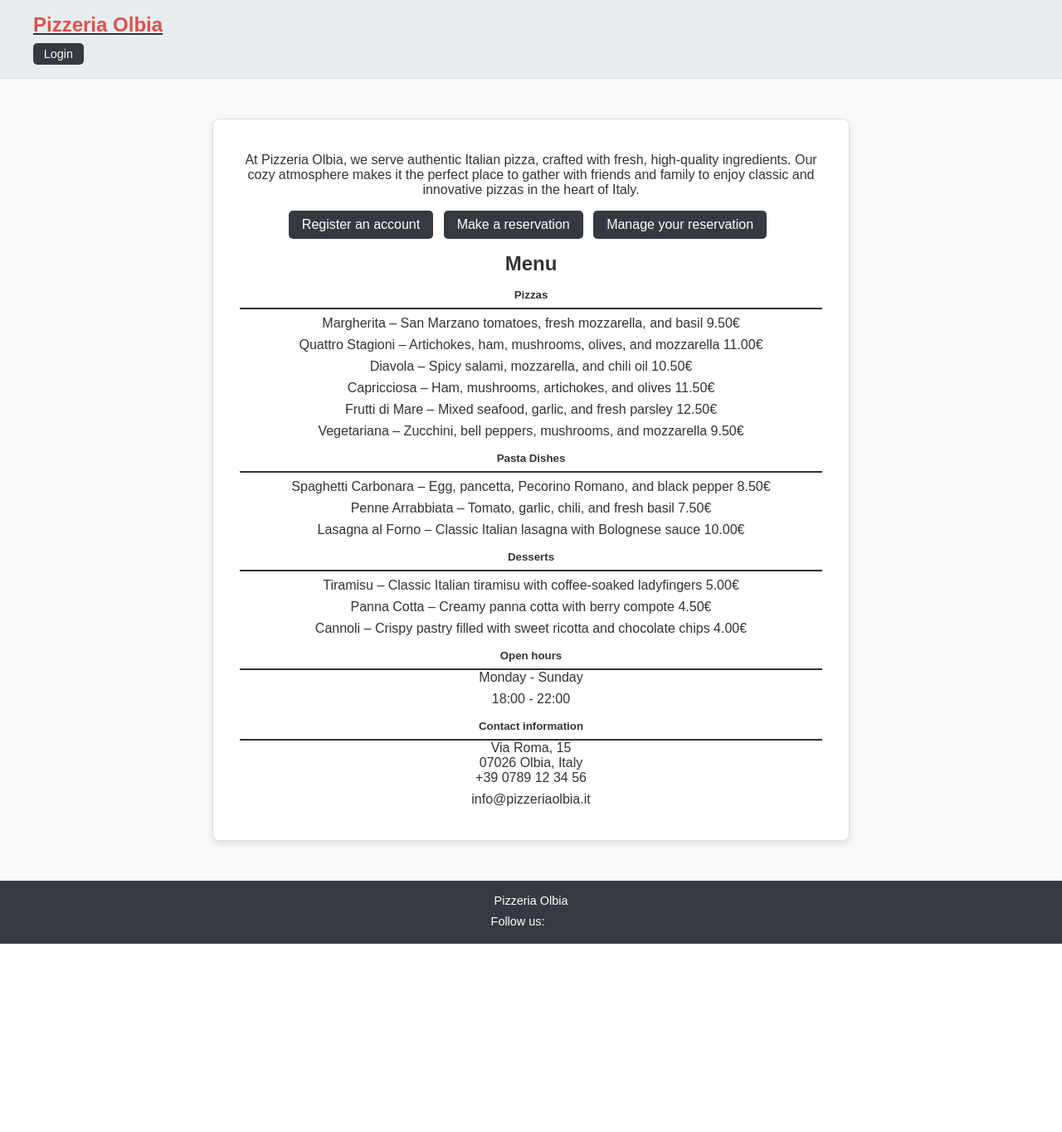
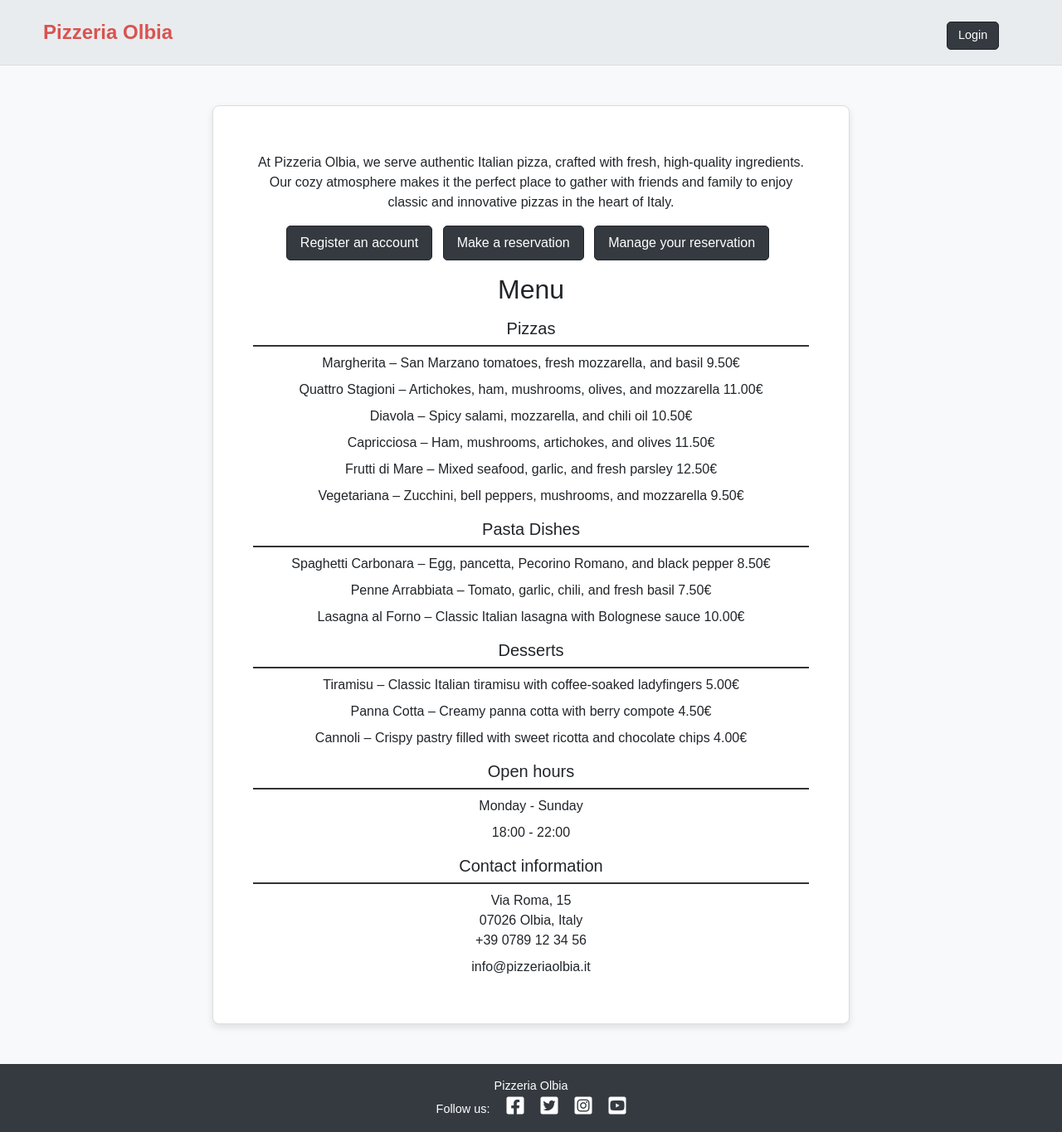
Before and after one commit to Dasmix/pizzeria-olbia, a Django app: page / in a window 1280 px wide. Shown: the whole page at 83% size. Before the commit the page ends 1138 px from the top, so only its background shows below. Run offline with Django 4.2, Linux system fonts and the light colour scheme.

Commit message:
Add font awesome and bootstrap to base.html

```diff
--- a/booking/templates/base.html
+++ b/booking/templates/base.html
@@ -1,20 +1,29 @@
 {% load static %}
 <!DOCTYPE html>
 <html lang="en">
+
 <head>
     <meta charset="UTF-8">
+    <link rel="stylesheet" href="https://cdnjs.cloudflare.com/ajax/libs/font-awesome/5.15.3/css/all.min.css">
     <meta name="viewport" content="width=device-width, initial-scale=1.0">
     <title>Pizzeria Olbia</title>
+    <link href="https://cdn.jsdelivr.net/npm/bootstrap@5.3.3/dist/css/bootstrap.min.css" rel="stylesheet"
+        integrity="sha384-QWTKZyjpPEjISv5WaRU9OFeRpok6YctnYmDr5pNlyT2bRjXh0JMhjY6hW+ALEwIH" crossorigin="anonymous">
+    <script src="https://cdn.jsdelivr.net/npm/bootstrap@5.3.3/dist/js/bootstrap.bundle.min.js"
+        integrity="sha384-YvpcrYf0tY3lHB60NNkmXc5s9fDVZLESaAA55NDzOxhy9GkcIdslK1eN7N6jIeHz" crossorigin="anonymous">
+    </script>
     <link rel="stylesheet" href="{% static 'css/style.css' %}">
 </head>
+
 <body class="d-flex flex-column h-100">
 
 
     <nav class="navbar navbar-expand-lg navbar-light navbar-bg">
         <div class="container navbar-max-width">
             <a class="navbar-brand" href="{% url 'home' %}"><span class="brand">Pizzeria Olbia</span></a>
-            <button class="navbar-toggler navbar-border-toggler" type="button" data-bs-toggle="collapse" data-bs-target="#navbarText"
-                aria-controls="navbarText" aria-expanded="false" aria-label="Toggle navigation">
+            <button class="navbar-toggler navbar-border-toggler" type="button" data-bs-toggle="collapse"
+                data-bs-target="#navbarText" aria-controls="navbarText" aria-expanded="false"
+                aria-label="Toggle navigation">
                 <span class="navbar-toggler-icon toggler-bg"></span>
             </button>
             <div class="collapse navbar-collapse no-flex-grow" id="navbarText">
@@ -52,4 +61,5 @@
             <i class="fab fa-youtube-square ms-3 social-links"></i></a>
     </p>
 </footer>
+
 </html>
```
Lines whose indentation alone changed are shown as unchanged.
